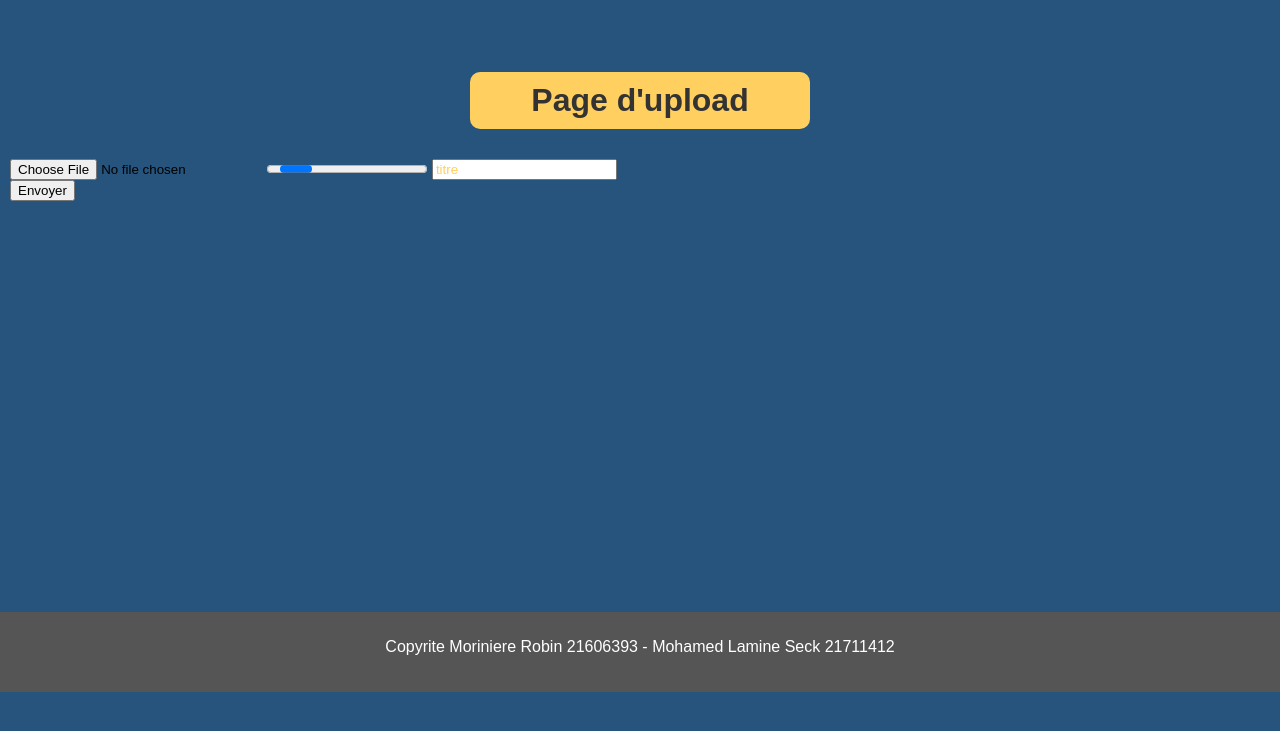
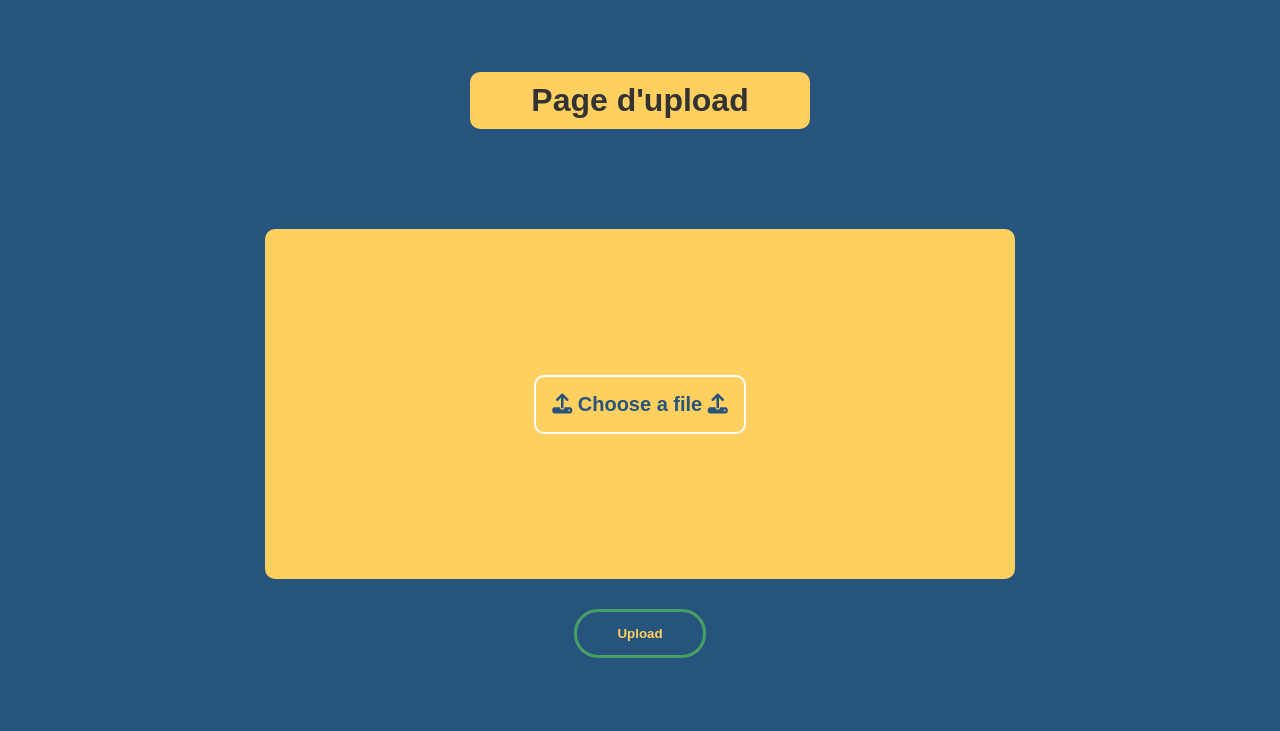
Before and after one commit to Powarox/Back-DriveFiles, a PHP site: page /DevoirApp/Model/skin/Upload.html in a window 1280 px wide. Shown: the part 50-781 px from the top of the page. Run offline with PHP 8.4, Linux system fonts and the light colour scheme; some libraries are stand-ins or nearby versions.

Commit message:
Add Drag & drop

```diff
--- a/MoriniereRobinDev/DevoirApp/Model/Js/Upload.js
+++ b/MoriniereRobinDev/DevoirApp/Model/Js/Upload.js
@@ -52,7 +52,66 @@ if(fileUpload != null){
 }
 
 
+let dropFileForm = document.getElementById("dropFileForm");
+let dropFileDiv = document.getElementById("dropFileDiv");
+let fileLabelText = document.getElementById("fileLabelText");
+let uploadStatus = document.getElementById("uploadStatus");
+let fileInput = document.getElementById("fileInput");
+let droppedFiles;
 
+function overrideDefault(event){
+    event.preventDefault();
+    event.stopPropagation();
+}
+
+console.log(dropFileDiv);
+
+function fileHover(){
+    dropFileDiv.classList.add("fileHover");
+}
+
+function fileHoverEnd(){
+    dropFileDiv.classList.remove("fileHover");
+}
+
+function addFiles(event){
+    droppedFiles = event.target.files || event.dataTransfer.files;
+    showFiles(droppedFiles);
+}
+
+function showFiles(files){
+    if(files.length > 1){
+        fileLabelText.innerText = files.length + " files selected";
+    }
+    else{
+        fileLabelText.innerText = files[0].name;
+    }
+}
+
+function uploadFiles(event){
+    event.preventDefault();
+    changeStatus("Uploading...");
+
+    let formData = new FormData();
+
+    for (let i = 0, file; (file = droppedFiles[i]); i++){
+        formData.append(fileInput.name, file, file.name);
+    }
+
+    let xhr = new XMLHttpRequest();
+    xhr.onreadystatechange = function(data){
+        //handle server response and change status of
+        //upload process via changeStatus(text)
+        console.log(xhr.response);
+    };
+    xhr.open(dropFileForm.method, dropFileForm.action, true);
+    console.log(formData);
+    xhr.send(formData);
+}
+
+function changeStatus(text){
+    uploadStatus.innerText = text;
+}
 
 
 // let submit = document.getElementById("subFileUpload");
--- a/MoriniereRobinDev/DevoirApp/Model/skin/Responsive.css
+++ b/MoriniereRobinDev/DevoirApp/Model/skin/Responsive.css
@@ -10,7 +10,6 @@
     /* ####  Page #### */
 }
 
-
 @media (max-width: 1285px) {
     /* #### Common #### */
     .menu ul {
@@ -18,14 +17,12 @@
     }
 }
 
-
 @media (max-width: 1080px) {
     /* #### List Page #### */
     .listPageSection {
     	grid-template-columns: 1fr 1fr;
     }
 }
-
 
 @media (max-width: 965px) {
     /* #### Home Page #### */
@@ -36,7 +33,6 @@
     }
 }
 
-
 @media (max-width: 940px) {
     /* #### Common #### */
     .menu ul li a {
@@ -44,6 +40,13 @@
     }
 }
 
+@media (max-width: 800px) {
+    /* #### Upload #### */
+    .uploadPageSection #dropFileDiv {
+        width: 550px;
+        height: 250px;
+    }
+}
 
 @media (max-width: 740px) {
     /* #### List Page #### */
@@ -59,7 +62,6 @@
     }
 }
 
-
 @media (max-width: 680px) {
     /* #### Home Page #### */
     .homeSection {
@@ -69,7 +71,6 @@
     }
 }
 
-
 @media (max-width: 640px) {
     /* #### Feedback #### */
     .feedback {
@@ -77,11 +78,26 @@
     }
 }
 
+@media (max-width: 600px) {
+    /* #### Upload #### */
+    .uploadPageSection #dropFileDiv {
+        width: 450px;
+        height: 210px;
+    }
+}
 
 @media (max-width: 540px) {
     /* #### Feedback #### */
     .feedback {
         width: 400px;
+    }
+}
+
+@media (max-width: 500px) {
+    /* #### Upload #### */
+    .uploadPageSection #dropFileDiv {
+        width: 350px;
+        height: 150px;
     }
 }
 
--- a/MoriniereRobinDev/DevoirApp/Model/skin/Upload.html
+++ b/MoriniereRobinDev/DevoirApp/Model/skin/Upload.html
@@ -7,6 +7,7 @@
 	<link rel="stylesheet" href="Template.css"/>
 	<link rel="stylesheet" href="Responsive.css"/>
 	<script defer src="DevoirApp/Model/Js/Upload.js"></script>
+	<script src="https://kit.fontawesome.com/646143606b.js" crossorigin="anonymous"></script>
 </head>
 <body>
     <header>
@@ -25,22 +26,28 @@
 		<h1>Page d'upload</h1>
 
 		<section class="uploadPageSection">
-			<form action="index.php?obj=pdf&action=upload" method="POST" enctype="multipart/form-data">
-				<div class="">
-					<input type="file" name="pdf" id="fileUpload">
+			<form id="dropFileForm" action="http://localhost/upload.php" method="post" onsubmit="uploadFiles(event)">
+	            <div id="dropFileDiv"
+	            ondragover="overrideDefault(event);fileHover();" ondragenter="overrideDefault(event);fileHover();" ondragleave="overrideDefault(event);fileHoverEnd();" ondrop="overrideDefault(event);fileHoverEnd();
+	                  addFiles(event);">
+	                <label for="fileInput" id="fileLabel">
+	                    <i class="fas fa-upload"></i>
+	                    <span id="fileLabelText">
+	                      Choose a file
+	                    </span>
+	                    <span id="uploadStatus"></span>
+	                    <i class="fas fa-upload"></i>
+	                </label>
+	                <input type="file" name="files[]" id="fileInput" multiple onchange="addFiles(event)">
+	            </div>
 
-					<progress id="progressBar"></progress>
-
-					<input type="text" name="titre" placeholder="titre">
-				</div>
-
-				<button type="submit" id="subFileUpload">Envoyer</button>
-			</form>
+	            <input type="submit" value="Upload" id="uploadButton">
+	        </form>
 		</section>
 	</main>
 
-	<footer>
+	<!-- <footer>
 		<p>Copyrite Moriniere Robin 21606393 - Mohamed Lamine Seck 21711412</p>
-	</footer>
+	</footer> -->
 </body>
 </html>
--- a/MoriniereRobinDev/DevoirApp/Model/skin/template.css
+++ b/MoriniereRobinDev/DevoirApp/Model/skin/template.css
@@ -149,8 +149,51 @@ main h1 {
 
 /* ############ Upload Page ############ */
 .uploadPageSection {
+	margin-top: 100px;
+	display: flex;
+	justify-content: space-around;
+}
 
+.uploadPageSection #dropFileForm {
+	text-align: center;
 }
+
+.uploadPageSection .fileHover {
+  box-shadow: 0 0 10em #fe4a49;
+}
+
+.uploadPageSection #dropFileDiv {
+	width: 750px;
+    height: 350px;
+    background: #ffcf60;
+    display: flex;
+    justify-content: center;
+    border-radius: 10px;
+    transition: 0.6s;
+    margin-bottom: 30px;
+}
+
+.uploadPageSection #dropFileDiv input[type='file'] {
+    display: none;
+}
+
+.uploadPageSection #dropFileDiv label {
+    cursor: pointer;
+    padding: 16px;
+    align-self: center;
+    border: 2px solid white;
+    border-radius: 10px;
+    color: #26547C;
+    font-size: 20px;
+    font-weight: bold;
+    transition: 0.6s;
+}
+
+.uploadPageSection #dropFileDiv label:hover{
+    background: #499F68;
+    border: 2px solid #499F68;
+}
+
 
 
 
@@ -260,7 +303,7 @@ main h1 {
     border-color: #499F68;
 }
 
-.box button[type = "submit"]{
+.box button[type = "submit"], #uploadButton {
     border: 0;
     background: none;
     display: block;
@@ -272,12 +315,12 @@ main h1 {
     color: #ffcf60;
 	border: 3px solid #499F68;
     border-radius: 24px;
-    transition: 0.25s;
+    transition: 0.5s;
     cursor: pointer;
 }
 
-.box button[type = "submit"]:hover{
-	color: #fe4a49;
+.box button[type = "submit"]:hover, #uploadButton:hover{
+	color: #26547C;
     background: #499F68;
 }
 
--- a/MoriniereRobinDev/DevoirApp/Template.php
+++ b/MoriniereRobinDev/DevoirApp/Template.php
@@ -6,6 +6,7 @@
 	<link rel="stylesheet" href="DevoirApp/Model/Skin/Template.css"/>
 	<link rel="stylesheet" href="DevoirApp/Model/Skin/Responsive.css"/>
 	<script defer src="DevoirApp/Model/Js/Upload.js"></script>
+	<script src="https://kit.fontawesome.com/646143606b.js" crossorigin="anonymous"></script>
 </head>
 <body>
     <header>
@@ -28,8 +29,8 @@
 		<?php echo $content; ?>
 	</main>
 
-	<footer>
+	<!-- <footer>
 		<p>Copyrite Moriniere Robin 21606393 - Mohamed Lamine Seck 21711412</p>
-	</footer>
+	</footer> -->
 </body>
 </html>
```
Also changed, not shown: MoriniereRobinDev/DevoirApp/Model/ViewApp.php (+24 -5 lines).
